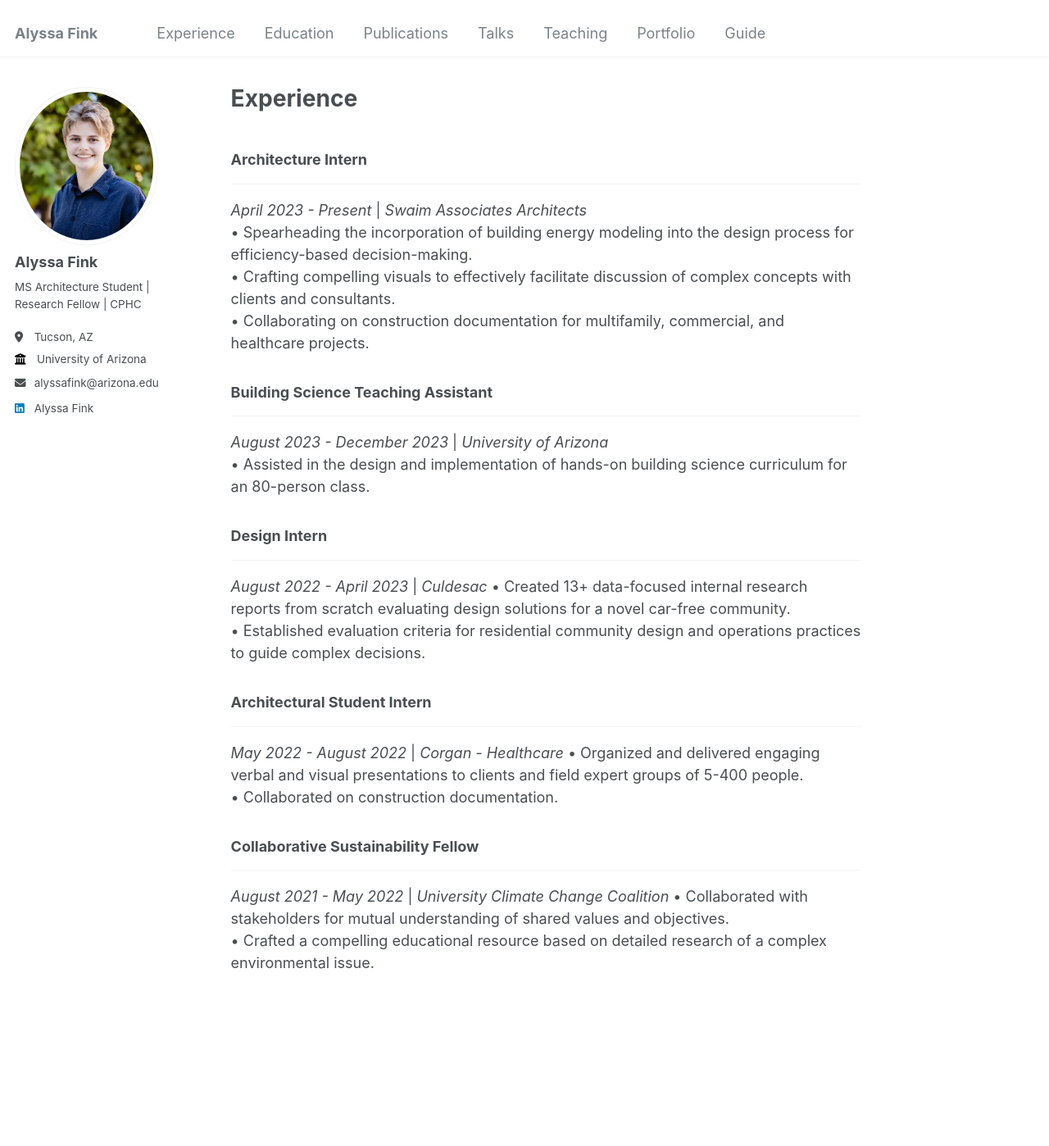
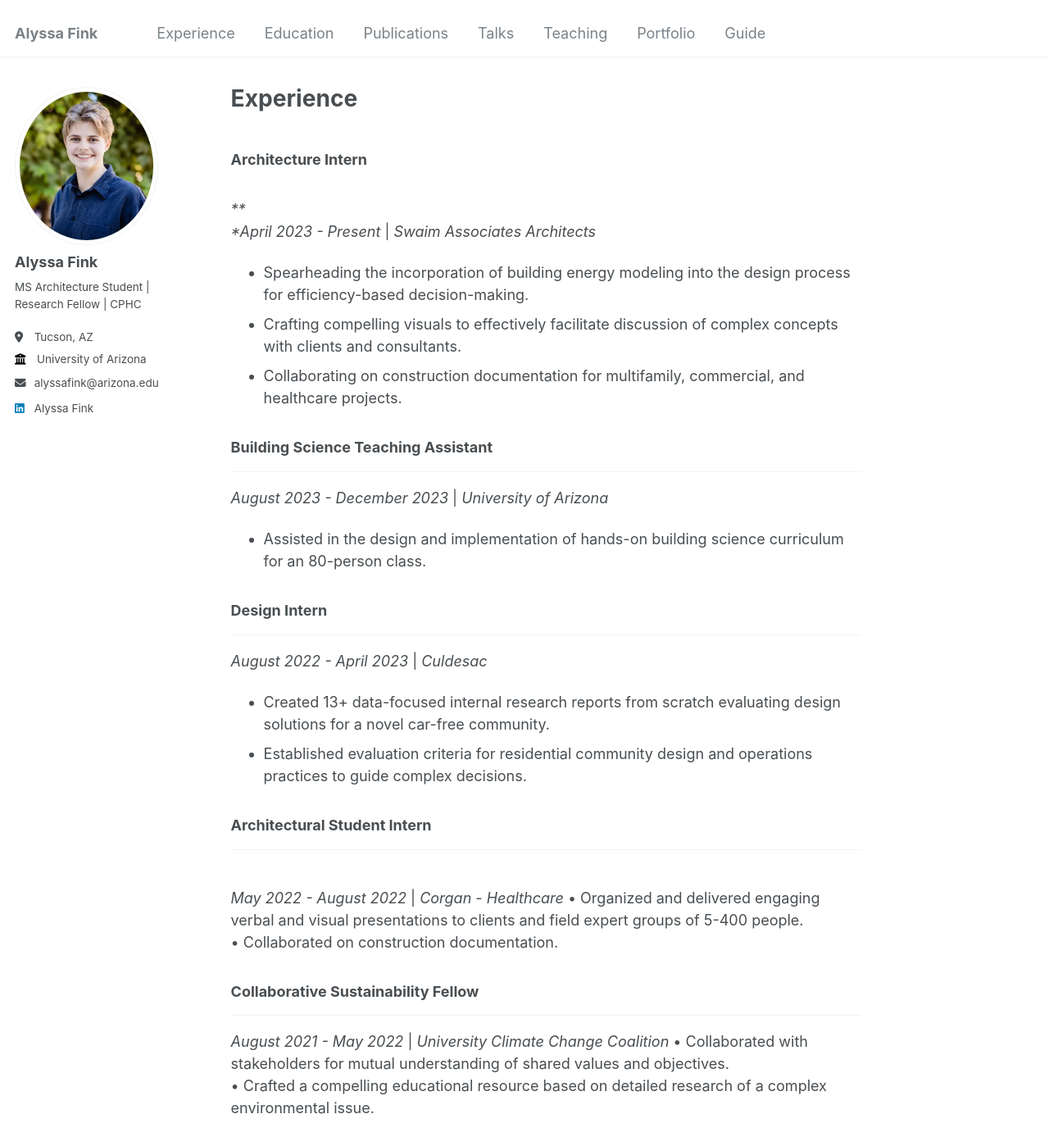
Before and after one commit to alyssafink/alyssafink.github.io, a Jekyll site: the page built from _pages/experience.md, in a window 1280 px wide and 1400 px high. Shown: the whole window at 82% size. Built offline with Jekyll 4.4.1, drawn with Linux system fonts in a browser that asks for light colours.

Commit message:
Update experience.md

```diff
--- a/_pages/experience.md
+++ b/_pages/experience.md
@@ -8,30 +8,34 @@ redirect_from:
 ---
 
 ### Architecture Intern
+<br/>
 ***
+<br/>
 *April 2023 - Present* | *Swaim Associates Architects*
 <br/>
-• Spearheading the incorporation of building energy modeling into the design process for efficiency-based decision-making.
+* Spearheading the incorporation of building energy modeling into the design process for efficiency-based decision-making.
 <br/>
-• Crafting compelling visuals to effectively facilitate discussion of complex concepts with clients and consultants.
+* Crafting compelling visuals to effectively facilitate discussion of complex concepts with clients and consultants.
 <br/>
-• Collaborating on construction documentation for multifamily, commercial, and healthcare projects.
+* Collaborating on construction documentation for multifamily, commercial, and healthcare projects.
 
 ### Building Science Teaching Assistant
 ***
 *August 2023 - December 2023* | *University of Arizona*
 <br/>
-• Assisted in the design and implementation of hands-on building science curriculum for an 80-person class.
+* Assisted in the design and implementation of hands-on building science curriculum for an 80-person class.
 
 ### Design Intern
 ***
 *August 2022 - April 2023* | *Culdesac*
-• Created 13+ data-focused internal research reports from scratch evaluating design solutions for a novel car-free community.
 <br/>
-• Established evaluation criteria for residential community design and operations practices to guide complex decisions.
+* Created 13+ data-focused internal research reports from scratch evaluating design solutions for a novel car-free community.
+<br/>
+* Established evaluation criteria for residential community design and operations practices to guide complex decisions.
 
 ### Architectural Student Intern
 ***
+<br/>
 *May 2022 - August 2022* | *Corgan - Healthcare*
 • Organized and delivered engaging verbal and visual presentations to clients and field expert groups of 5-400 people.
 <br/>
```
